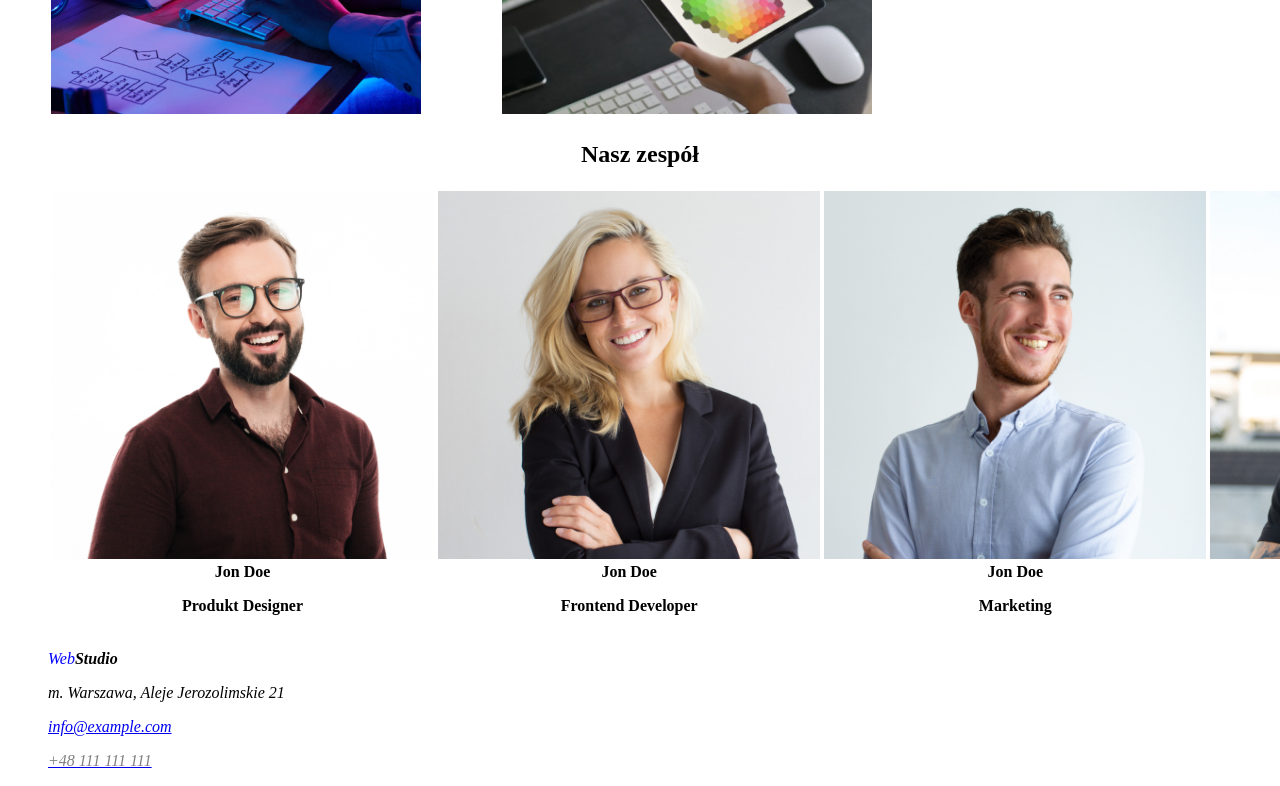
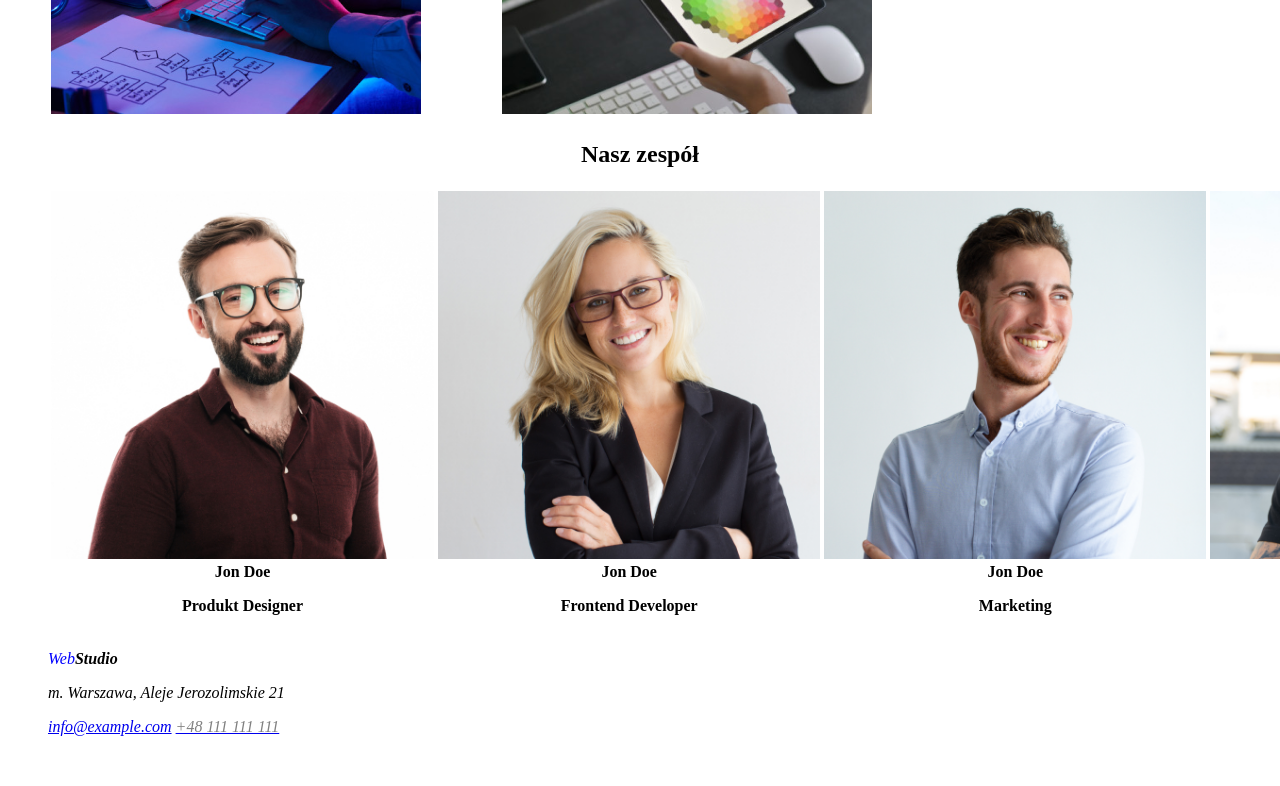
Before and after one commit to SylwiaFlorek/goit-markup-hw-01, a plain HTML site: page index.html in a window 1280 px wide. Shown: the part 1006-1792 px from the top of the page. After the commit the page ends 1758 px from the top, so only its background shows below. Drawn offline with Linux system fonts and the light colour scheme.

Commit message:
poprawka

```diff
--- a/index.html
+++ b/index.html
@@ -130,13 +130,10 @@
         <span style="color: blue">Web</span><b>Studio</b></h3>
 
      <p> m. Warszawa, Aleje Jerozolimskie 21</p>
-       <span style="color: gray"><a href="mailto: info@example.com"> <p>info@example.com</p></a></span>
+       <span style="color: gray"><a href="mailto: info@example.com"> info@example.com</a></span>
     <a href=tel:+48111111111><span style="color:gray">+48 111 111 111</a></span>
 
   </ul></address>
 </footer>
-
-
-
   </body>
 </html>
```
